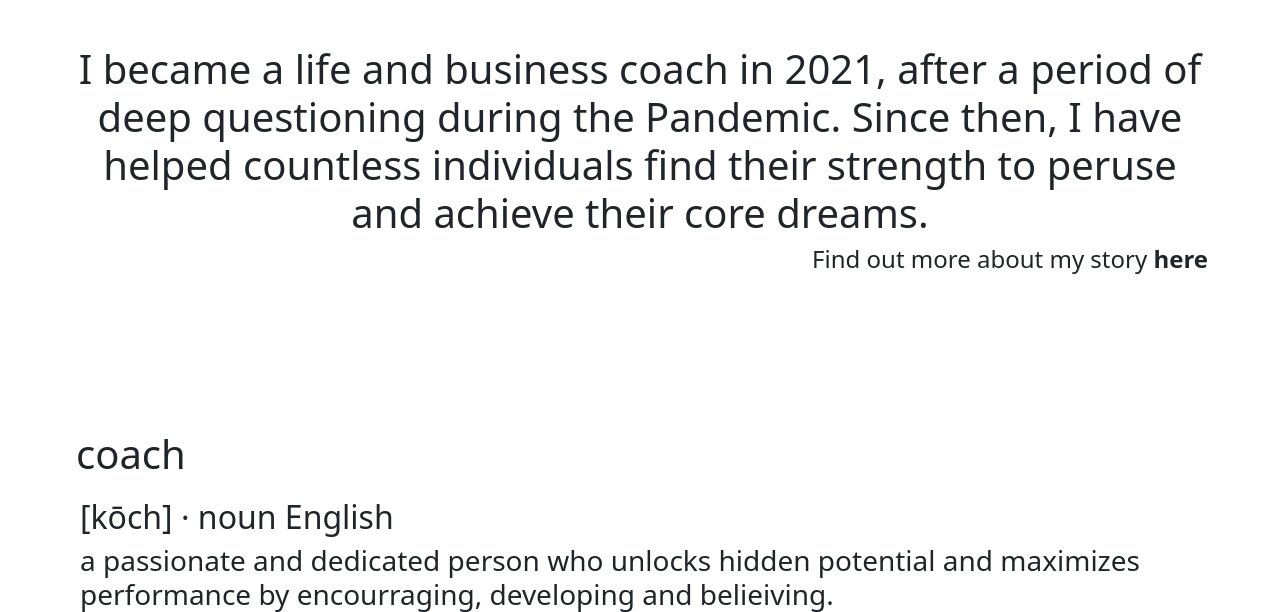
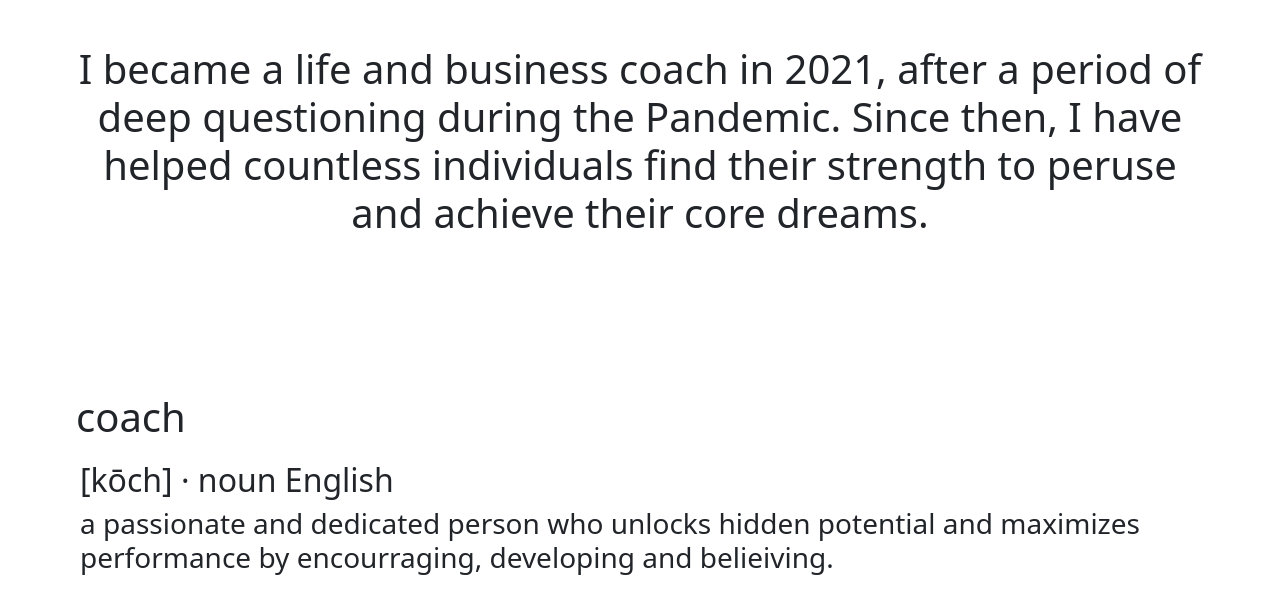
Before and after one commit to arir2001/projectfour, a Django app: page / in a window 1280 px wide; the page is wider, and only the part inside the window is pictured. Shown: the part 1887-2499 px from the top of that part. Run offline with Django 4.2, Linux system fonts and the light colour scheme; data comes from the database, SQL or seed files in the repository; parts of the project's set-up code (start-up, migrations or seed data) failed here and were passed over; some libraries are stand-ins or nearby versions; some web fonts are replaced.

Commit message:
removal of not-used link to non existent page 'About'

```diff
--- a/home/templates/home/index.html
+++ b/home/templates/home/index.html
@@ -37,7 +37,7 @@
                         Since then, I have helped countless individuals find their
                         strength to peruse and achieve  their core dreams.
                     </h1>
-                    <h4 class='inter text-end'>
+                    <h4 class='inter d-none text-end'>
                         Find out more about my story <a href="#" class="text-reset text-decoration-none"><strong>here</strong></a>
                     </h4>
                 </div>
```
